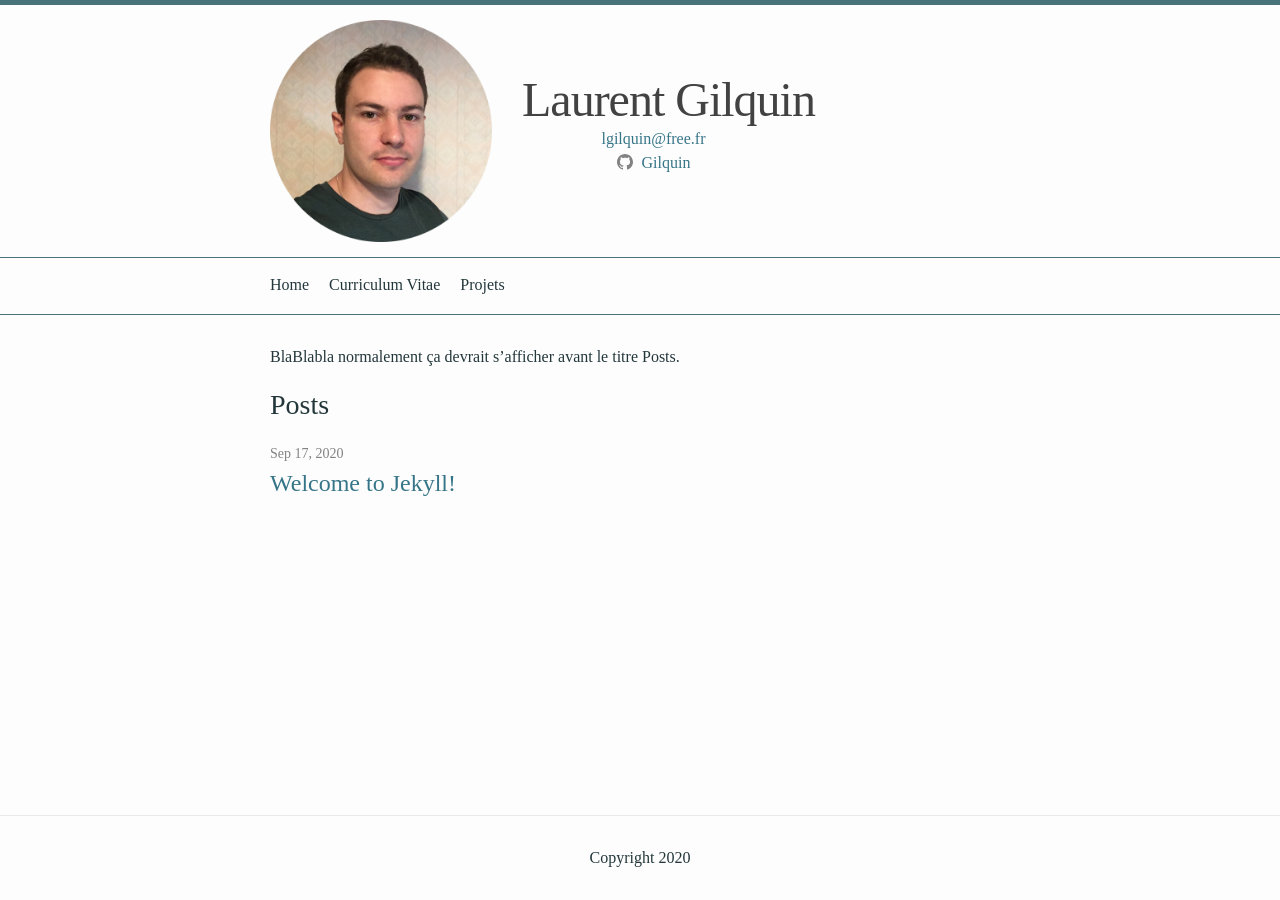
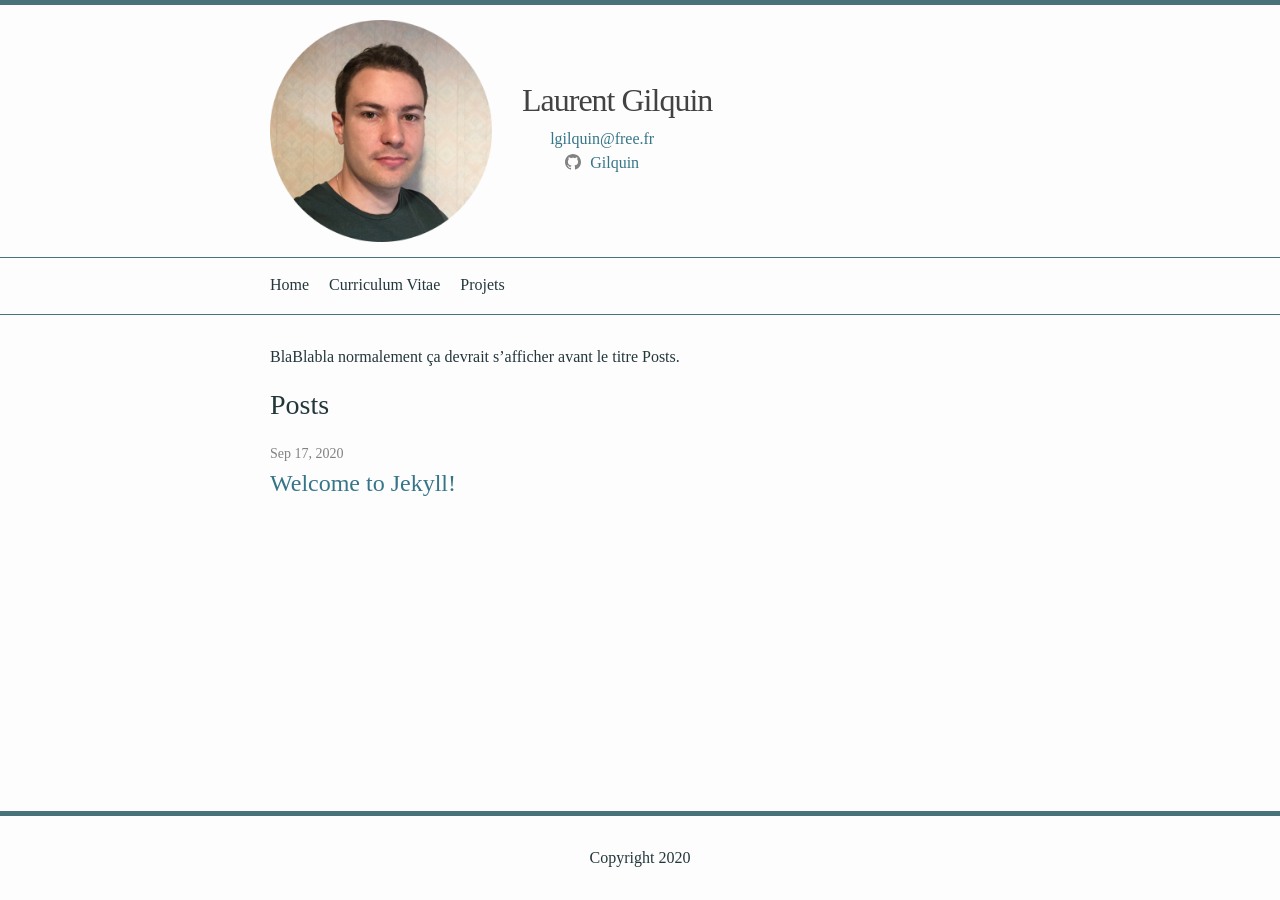
Before and after one commit to Gilquin/Gilquin.github.io, a Jekyll site: the page built from docs/index.markdown, in a window 1280 px wide. Built offline with Jekyll 4.4.1, drawn with Linux system fonts in a browser that asks for light colours; some web fonts are replaced.

Commit message:
Test figure handling

```diff
--- a/docs/_sass/minima.scss
+++ b/docs/_sass/minima.scss
@@ -24,6 +24,7 @@ $table-text-align: left !default;
 // Width of the content area
 $content-width:    800px !default;
 
+$on-mobile:        480px !default;
 $on-palm:          600px !default;
 $on-laptop:        800px !default;
 
--- a/docs/_sass/minima/_base.scss
+++ b/docs/_sass/minima/_base.scss
@@ -55,16 +55,27 @@ main {
  * Images
  */
 img {
-  max-width: 30%;
-  height: auto;
-  display: block;
+  max-width: 100%;
   vertical-align: middle;
-  object-fit: contain;
 }
 
 
 .avatar {
+    max-width: 30%;
+    height: auto;
+    display: block;
+    object-fit: contain;
     float: left;
+
+    @include media-query($on-laptop) {
+
+      max-width: 40%;
+    }
+
+    @include media-query($on-mobile) {
+
+      max-width: 50%;
+    }
 }
 
 
--- a/docs/_sass/minima/_layout.scss
+++ b/docs/_sass/minima/_layout.scss
@@ -21,7 +21,7 @@
 
 
 .site-title {
-  @include relative-font-size(3);
+  @include relative-font-size(2);
   font-weight: 400;
   line-height: $base-line-height * $base-font-size * 2.25;
   letter-spacing: -1px;
@@ -116,7 +116,7 @@
  * Site footer
  */
 .site-footer {
-  border-top: 1px solid $grey-color-light;
+  border-top: 5px solid $text-color-light;
   padding: $spacing-unit 0;
 }
 
```
